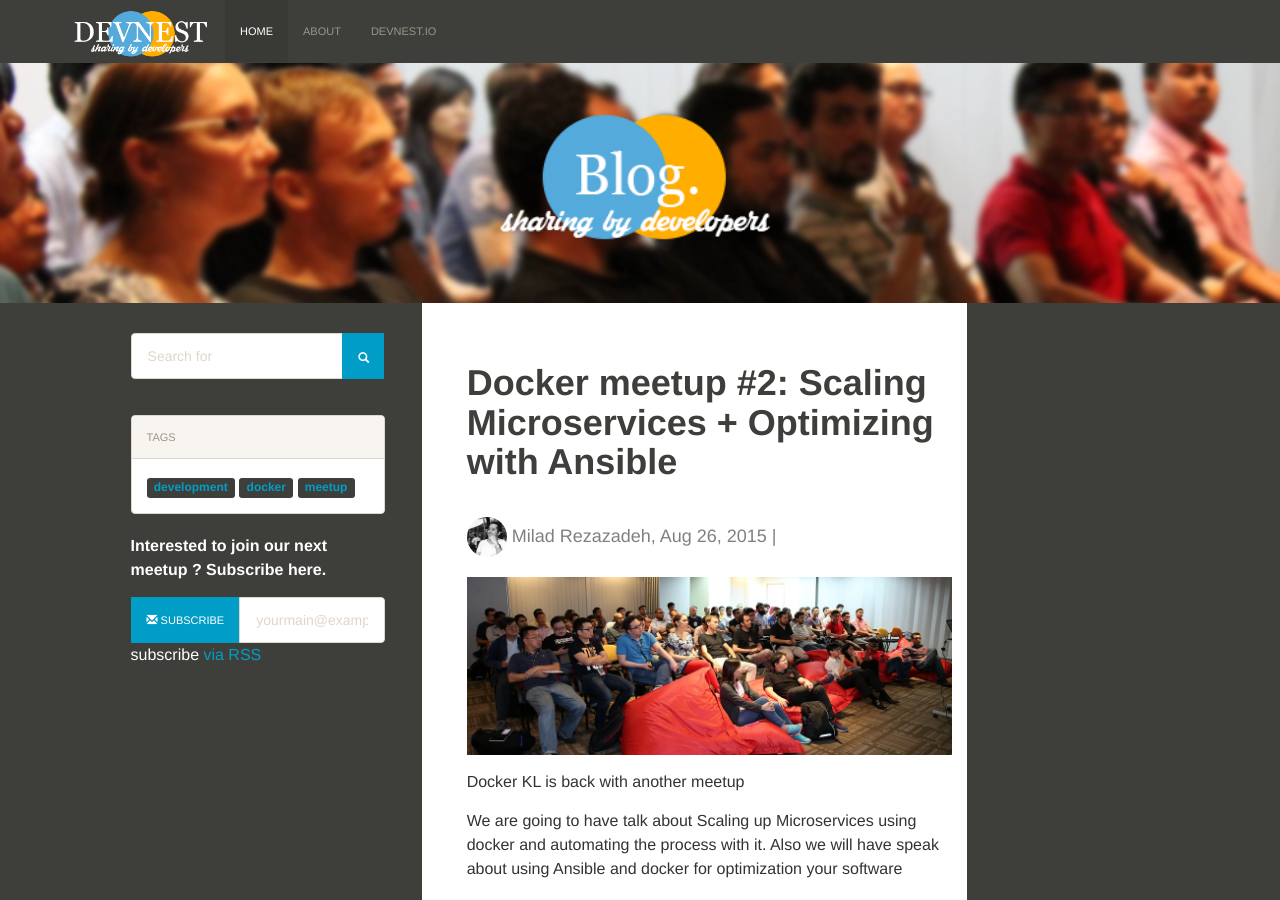
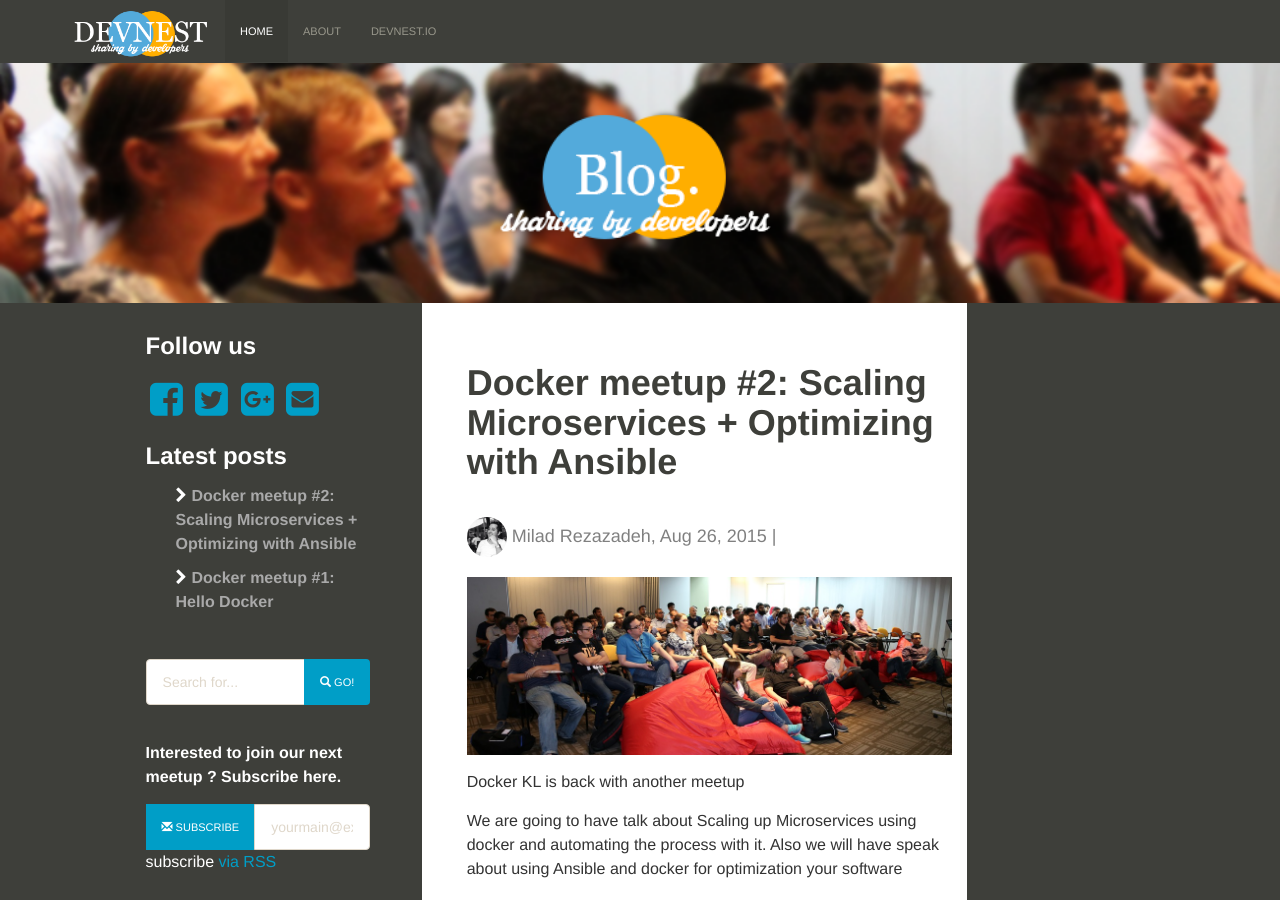
Before and after one commit to milianoo/milianoo.github.io, a Jekyll site: the page built from index.html, in a window 1280 px wide and 900 px high. Built offline with Jekyll 4.4.1, drawn with Linux system fonts in a browser that asks for light colours; nearby versions of some CDN libraries; comment, search, counter and statistics services are not loaded.

Commit message:
enhancement in UI

```diff
--- a/_config.yml
+++ b/_config.yml
@@ -4,7 +4,7 @@
 description: > # this means to ignore newlines until "baseurl:"
   here I am going to share my findings and ideas in software development.
 baseurl: "" # the subpath of your site, e.g. /blog/
-url: "https://devnest-blog-miladrk-2.c9.io" # the base hostname & protocol for your site
+url: "https://blog.devnest.io" # the base hostname & protocol for your site
 twitter_username: milianoo
 github_username:  milianoo
 
--- a/_includes/sidebar.html
+++ b/_includes/sidebar.html
@@ -1,28 +1,38 @@
 <div class="row">
     <div class="col-md-7 col-md-offset-4">
-        <div class="row">
+        <div class="box">
+            <h3><strong>Follow us</strong></h3>
+            <div>
+                <a href="https://www.facebook.com/bootsnipp"><i id="social" class="fa fa-facebook-square fa-3x social-fb"></i></a>
+                <a href="https://twitter.com/bootsnipp"><i id="social" class="fa fa-twitter-square fa-3x social-tw"></i></a>
+                <a href="https://plus.google.com/+Bootsnipp-page"><i id="social" class="fa fa-google-plus-square fa-3x social-gp"></i></a>
+                <a href="mailto:bootsnipp@gmail.com"><i id="social" class="fa fa-envelope-square fa-3x social-em"></i></a>
+            </div>
+        </div>
+
+        <div class="box latest">
+            <h3><strong>Latest posts</strong></h3>
+            <ul>
+                {% for post in site.posts limit:5 %}
+                <li>
+                    <i class="fa fa-chevron-right"></i>
+                    <a href="{{ post.url | prepend: site.baseurl }}"> <b>{{ post.title }}</b></a>
+                </li>
+                {% endfor %}
+            </ul>
+        </div>
+
+        <div class="box">
             <form>
                 <div class="input-group">
-                    <input class="form-control" id="search" name="q" placeholder="Search for" required>
+                    <input type="text" class="form-control" placeholder="Search for...">
                     <span class="input-group-btn">
-                                      <button type="submit" class="form-control btn btn-primary"><i class="glyphicon glyphicon-search"></i></button>
-                                    </span>
+        <button class="btn btn-primary" type="button"><i class="glyphicon glyphicon-search"></i> Go!</button>
+      </span>
                 </div>
             </form>
         </div>
-        <div class="row">
-            <div class="sidebar-tags">
-                <div class="panel panel-default">
-                    <div class="panel-heading">Tags</div>
-                    <div class="panel-body">
-                        <a class="label label-default">development</a>
-                        <a class="label label-default">docker</a>
-                        <a class="label label-default">meetup</a>
-                    </div>
-                </div>
-            </div>
-        </div>
-        <div class="row">
+        <div class="box">
             <form>
                 <p><strong>Interested to join our next meetup ? Subscribe here.</strong></p>
                 <div class="input-group"><span class="input-group-btn"><button type="submit" class="form-control btn btn-primary"><i class="glyphicon glyphicon-envelope"></i> Subscribe</button></span>
--- a/_layouts/post.html
+++ b/_layouts/post.html
@@ -5,13 +5,13 @@
 <div class="post">
 
   <header class="post-header">
+
     <h1><b>{{ page.title }}</b></h1>
     <p class="post-meta">{{ page.date | date: "%b %-d, %Y" }}{% if page.author %} • {{ page.author }}{% endif %}{% if page.meta %} • {{ page.meta }}{% endif %}</p>
   </header>
 
   <article class="post-content">
-    {{ content }}
-    {% if page.comments %}
+    {{ content }} {% if page.comments %}
     <div id="disqus_thread"></div>
     <script>
       /**
--- a/_sass/_layout.scss
+++ b/_sass/_layout.scss
@@ -186,12 +186,25 @@
     color: white;
 }
 
+#sidebar .box {
+    padding-bottom:20px;
+}
+
 .btn-primary{
     background-color: #009ec7 !important;
 }
 
 #sidebar a{
     color: #009ec7;
+}
+
+#sidebar .latest ul li{
+   list-style-type:none;
+   padding-bottom:10px;
+}
+
+#sidebar .latest a{
+    color: darkgray;
 }
 
 .page-post-list{
@@ -326,3 +339,34 @@
         }
     }
 }
+
+
+#social:hover {
+    			-webkit-transform:scale(1.1);
+-moz-transform:scale(1.1);
+-o-transform:scale(1.1);
+			}
+			#social {
+				-webkit-transform:scale(0.8);
+                /* Browser Variations: */
+-moz-transform:scale(0.8);
+-o-transform:scale(0.8);
+-webkit-transition-duration: 0.5s;
+-moz-transition-duration: 0.5s;
+-o-transition-duration: 0.5s;
+			}
+/*
+    Only Needed in Multi-Coloured Variation
+                                               */
+			.social-fb:hover {
+				color: #3B5998;
+			}
+			.social-tw:hover {
+				color: #4099FF;
+			}
+			.social-gp:hover {
+				color: #d34836;
+			}
+			.social-em:hover {
+				color: #f39c12;
+			}
--- a/index.html
+++ b/index.html
@@ -18,7 +18,12 @@
               <a class="continue" href="{{ post.url | prepend: site.baseurl }}"><i class="fa fa-chevron-right"></i> continue reading</a>
             </div>
           <div class="post-meta">
-
+            <div>
+                    <a href="https://www.facebook.com/bootsnipp"><i id="social" class="fa fa-facebook-square fa-3x social-fb"></i></a>
+                    <a href="https://twitter.com/bootsnipp"><i id="social" class="fa fa-twitter-square fa-3x social-tw"></i></a>
+                    <a href="https://plus.google.com/+Bootsnipp-page"><i id="social" class="fa fa-google-plus-square fa-3x social-gp"></i></a>
+                    <a href="mailto:bootsnipp@gmail.com"><i id="social" class="fa fa-envelope-square fa-3x social-em"></i></a>
+                </div>
           </div>
         </article>
           <hr>
```
Lines whose indentation alone changed are shown as unchanged.
